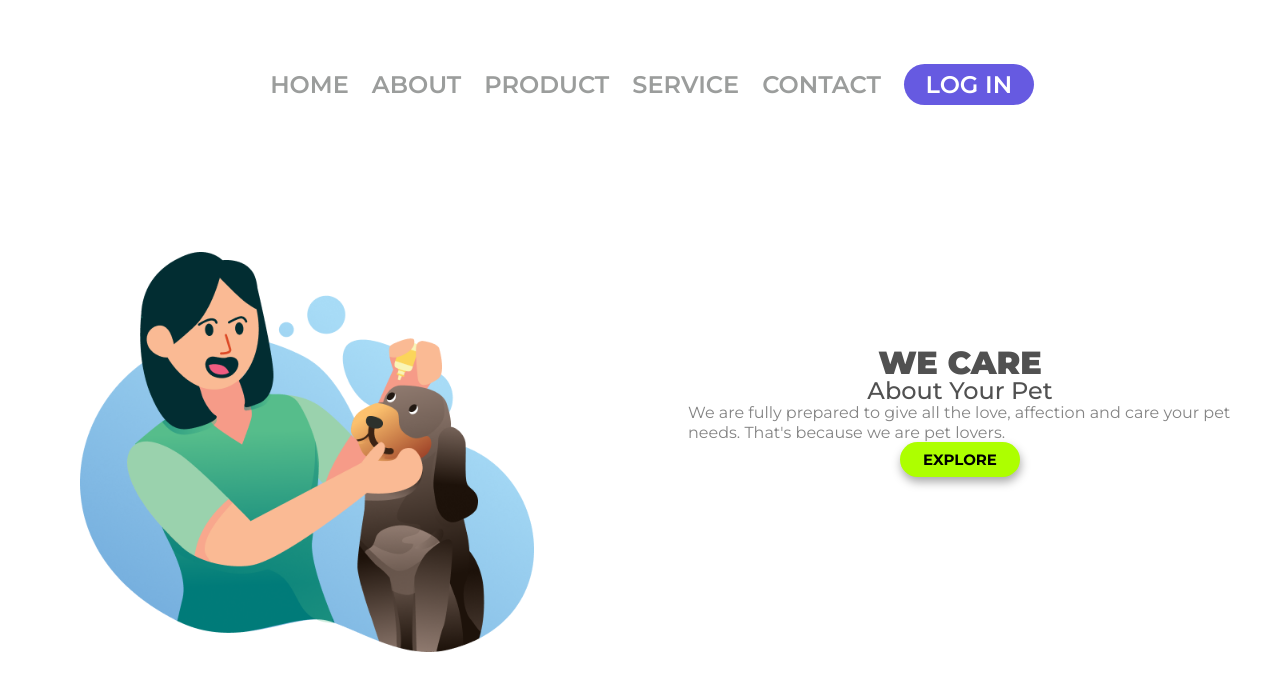
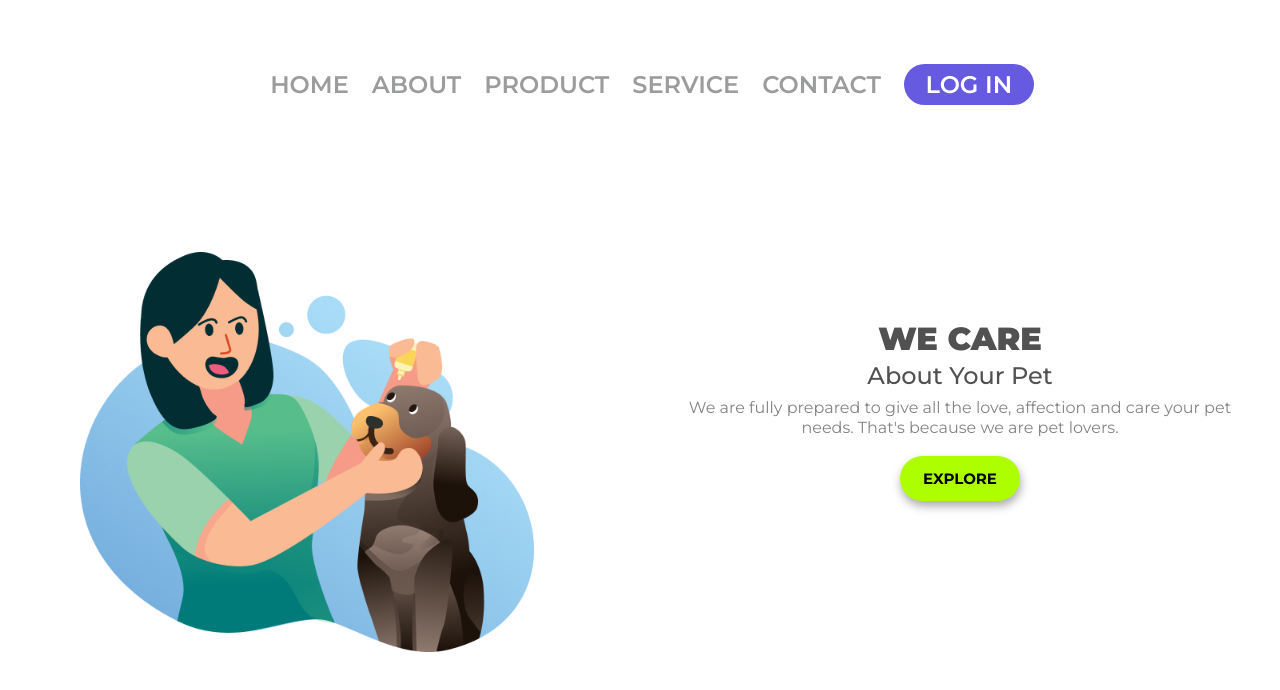
Before and after one commit to YuriMayk/We_Care, a plain HTML site: page index.html in a window 1280 px wide. Drawn offline with Linux system fonts and the light colour scheme.

Commit message:
It was corrected some lengths.

```diff
--- a/styles.css
+++ b/styles.css
@@ -201,6 +201,7 @@ p {
     height: auto;
     width: auto;
     margin: 0;
+    margin-bottom: 1.5%;
   }
 
   h2 {
@@ -208,18 +209,21 @@ p {
     height: auto;
     width: auto;
     margin: 0;
+    margin-bottom: 1.5%;
   }
   p {
     height: auto;
     width: 85%;
     font-size: 1em;
     margin: 0;
+    margin-bottom: 3%;
+    text-align: center;
   }
 
   #section-button {
     font-size: 15px;
-    line-height: 18px;
-    height: 35px;
+    line-height: 25px;
     width: 120px;
+    height: 45px;
   }
 }
```
